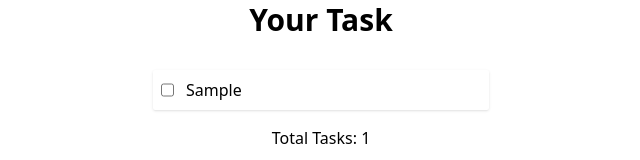
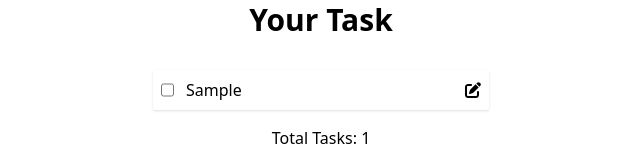
Before and after one commit to RaiJ1n/todo-app, a Vue app: page / in a window 1280 px wide. Both pictures are taken after typing "Sample" into the empty fields and a click on the button "Add". Shown: the part 158-318 px from the top of the page, without its empty margins (319-959 px from the left). Built offline with nearby package versions, Linux system fonts and the light colour scheme.

Commit message:
second commit

```diff
--- a/package.json
+++ b/package.json
@@ -9,6 +9,9 @@
     "preview": "vite preview"
   },
   "dependencies": {
+    "@fortawesome/fontawesome-svg-core": "^6.5.2",
+    "@fortawesome/free-solid-svg-icons": "^6.5.2",
+    "@fortawesome/vue-fontawesome": "^3.0.8",
     "vue": "^3.4.29"
   },
   "devDependencies": {
--- a/src/App.vue
+++ b/src/App.vue
@@ -3,7 +3,12 @@
     <h1 class="p-6 text-3xl font-bold text-center">Todo App</h1>
     <div class="w-[360px] mx-auto p-3">
       <TaskForm @addTodo="addTodoHandler" />
-      <TaskList :taskList="taskList" @toggleTask="toggleIsCompleted" @removeTask="removeTodo" />
+      <TaskList
+        :taskList="taskList"
+        @toggleTask="toggleIsCompleted"
+        @removeTask="removeTodo"
+        @updateTask="updateTodo"
+      />
       <p class="text-center mt-4">Total Tasks: {{ taskCount }}</p>
     </div>
   </div>
@@ -11,29 +16,30 @@
 
 <script setup>
 import { ref, computed } from "vue";
-import TaskList from './components/TaskList.vue'
-import TaskForm from './components/TaskForm.vue'
+import TaskList from './components/TaskList.vue';
+import TaskForm from './components/TaskForm.vue';
 
 const taskList = ref([]);
 
 const taskCount = computed(() => taskList.value.length);
 
 const removeTodo = (id) => {
-  const filteredTodo = taskList.value.filter(t => t.id !== id);
-  taskList.value = filteredTodo;
+  taskList.value = taskList.value.filter(t => t.id !== id);
 };
 
-const toggleIsCompleted = async (id) => {
-  console.log(id);
-  const updatedTask = taskList.value.map((task) =>
+const toggleIsCompleted = (id) => {
+  taskList.value = taskList.value.map(task =>
     task.id === id ? { ...task, isCompleted: !task.isCompleted } : task
   );
-  taskList.value = updatedTask;
-  console.log(updatedTask);
 };
 
 const addTodoHandler = (payload) => {
-  console.log(payload);
   taskList.value.push(payload);
 };
+
+const updateTodo = ({ id, name }) => {
+  taskList.value = taskList.value.map(task =>
+    task.id === id ? { ...task, name } : task
+  );
+};
 </script>
--- a/src/components/TaskItem.vue
+++ b/src/components/TaskItem.vue
@@ -1,13 +1,20 @@
 <template>
-    <li class="flex gap-3 p-2 my-2 rounded-sm shadow">
+    <li class="flex gap-3 p-2 px-2 my-2 rounded-sm shadow">
       <input type="checkbox" :checked="isCompleted" @change="toggleTaskHandler">
-        <p :class="{ 'line-through': isCompleted }">{{ name }}</p>
+      <p v-if="!isUpdate" :class="{ 'line-through': isCompleted }">{{ name }}</p>
+      <input v-else v-model="updatedName" class="border p-1" />
+
       <button v-show="isCompleted" class="px-3 ml-auto bg-red-600 text-black" @click="removeTaskHandler">Remove</button>
+      <button v-show="isCompleted = !isUpdate" @click="toggleUpdateMode" class="ml-auto text-black">
+        <font-awesome-icon icon="pen-to-square" />
+      </button>
+      <button v-show="isUpdate" @click="updateTaskHandler" class="px-2 ml-auto bg-blue-400 text-black rounded-">Update</button>
     </li>
   </template>
 
   <script setup>
-import { defineProps, defineEmits } from 'vue'
+  import { ref } from 'vue';
+  import { defineProps, defineEmits } from 'vue';
 
   const props = defineProps({
     name: {
@@ -22,13 +29,31 @@ const props = defineProps({
       type: Boolean,
       default: false
     }
-})
-const emit = defineEmits(['toggleTask', 'removeTask'])
+  });
+  const emit = defineEmits(['toggleTask', 'removeTask', 'updateTask']);
+
+  const isUpdate = ref(false);
+  const updatedName = ref(props.name);
 
   const toggleTaskHandler = () => {
-    emit('toggleTask', props.id)
+    emit('toggleTask', props.id);
+  };
+
+  const removeTaskHandler = () => {
+    emit('removeTask', props.id);
+  };
+
+  const toggleUpdateMode = () => {
+    isUpdate.value = !isUpdate.value;
+    if (!isUpdate.value) {
+      updatedName.value = props.name;
     }
-const removeTaskHandler = () => {
-    emit('removeTask', props.id)
+  };
+
+  const updateTaskHandler = () => {
+    if (updatedName.value.trim() !== '') {
+      emit('updateTask', { id: props.id, name: updatedName.value.trim() });
+      isUpdate.value = false;
     }
+  };
   </script>
--- a/src/components/TaskList.vue
+++ b/src/components/TaskList.vue
@@ -2,20 +2,34 @@
     <section>
       <h2 class="p-6 text-3xl font-bold text-center">Your Task</h2>
       <ul class="">
-            <TaskItem @removeTask="removeTodo" @toggleTask="toggleCheckbox" v-for="task in props.taskList" :id="task.id"
-                :key="task.id" :name="task.name" :isCompleted="task.isCompleted" />
+        <TaskItem
+          @removeTask="removeTodo"
+          @toggleTask="toggleCheckbox"
+          @updateTask="updateTodo"
+          v-for="task in taskList"
+          :id="task.id"
+          :key="task.id"
+          :name="task.name"
+          :isCompleted="task.isCompleted"
+        />
       </ul>
     </section>
   </template>
+
   <script setup>
   import TaskItem from './TaskItem.vue';
-const props = defineProps(['taskList'])
-const emit = defineEmits(['toggleTask', 'removeTask'])
+  const props = defineProps(['taskList']);
+  const emit = defineEmits(['toggleTask', 'removeTask', 'updateTask']);
 
   const toggleCheckbox = (payload) => {
-    emit('toggleTask', payload)
-}
+    emit('toggleTask', payload);
+  };
+
   const removeTodo = (payload) => {
-    emit('removeTask', payload)
-}
+    emit('removeTask', payload);
+  };
+
+  const updateTodo = (payload) => {
+    emit('updateTask', payload);
+  };
   </script>
--- a/src/main.js
+++ b/src/main.js
@@ -1,5 +1,13 @@
 import { createApp } from 'vue'
 import App from './App.vue'
 import './assets/main.css'
+import { library } from '@fortawesome/fontawesome-svg-core'
+import { FontAwesomeIcon } from '@fortawesome/vue-fontawesome'
+import { faPenToSquare } from '@fortawesome/free-solid-svg-icons'
 
-createApp(App).mount('#app')
+library.add(faPenToSquare)
+
+
+createApp(App)
+    .component('font-awesome-icon', FontAwesomeIcon)
+    .mount('#app')
```
Also changed, not shown: 2 other files (tests, documents, lock files or other folders). Lines whose indentation alone changed are shown as unchanged.
